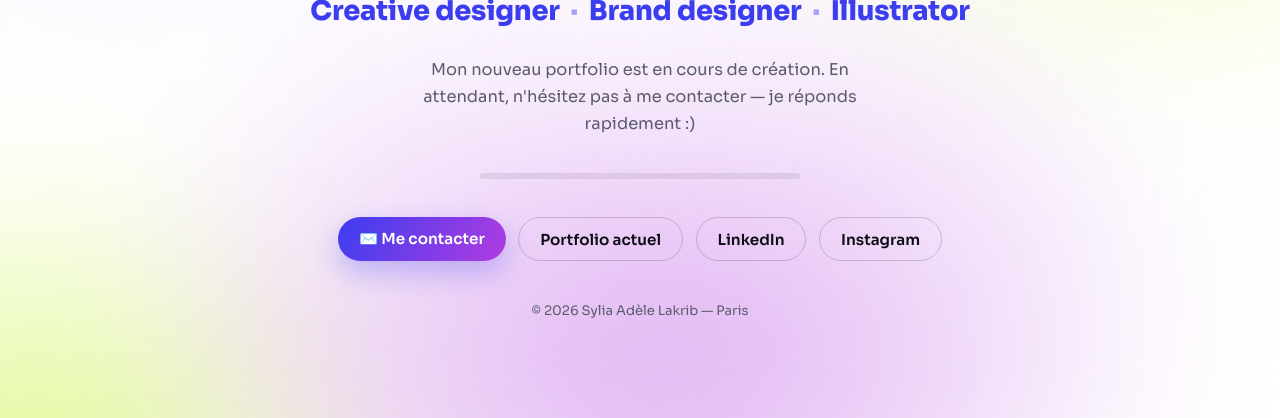
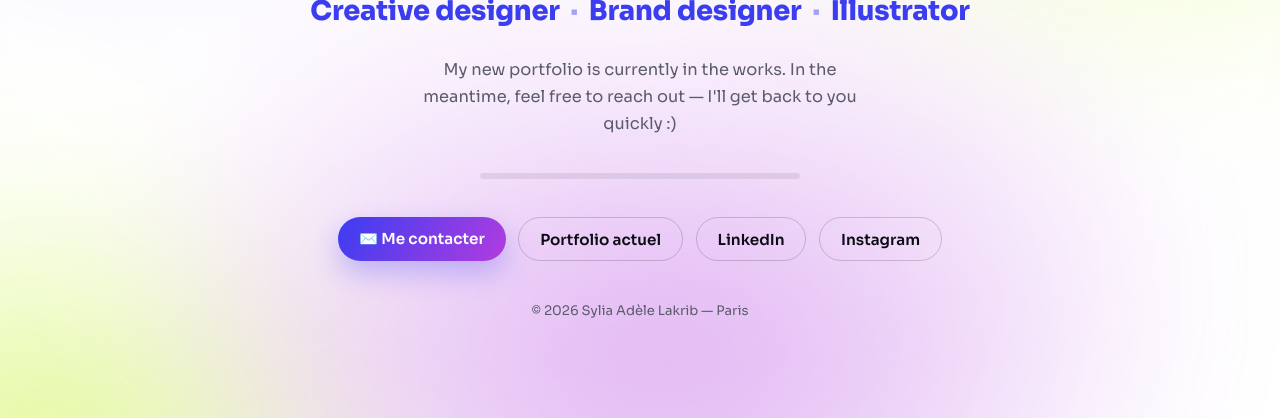
Before and after one commit to syliaadele/portfolio, a plain HTML site: page index.html in a window 1280 px wide. Shown: the part 382-800 px from the top of the page. Drawn offline with nearby package versions, Linux system fonts and the light colour scheme; a web font is replaced by a local one.

Commit message:
Texte d'intro en anglais
Co-Authored-By: Claude Opus 4.8 (1M context) <noreply@anthropic.com>

```diff
--- a/index.html
+++ b/index.html
@@ -213,8 +213,8 @@
     </p>
 
     <p class="message">
-      Mon nouveau portfolio est en cours de création.
-      En attendant, n'hésitez pas à me contacter — je réponds rapidement&nbsp;:)
+      My new portfolio is currently in the works.
+      In the meantime, feel free to reach out — I'll get back to you quickly&nbsp;:)
     </p>
 
     <div class="progress" aria-hidden="true"><span></span></div>
```
